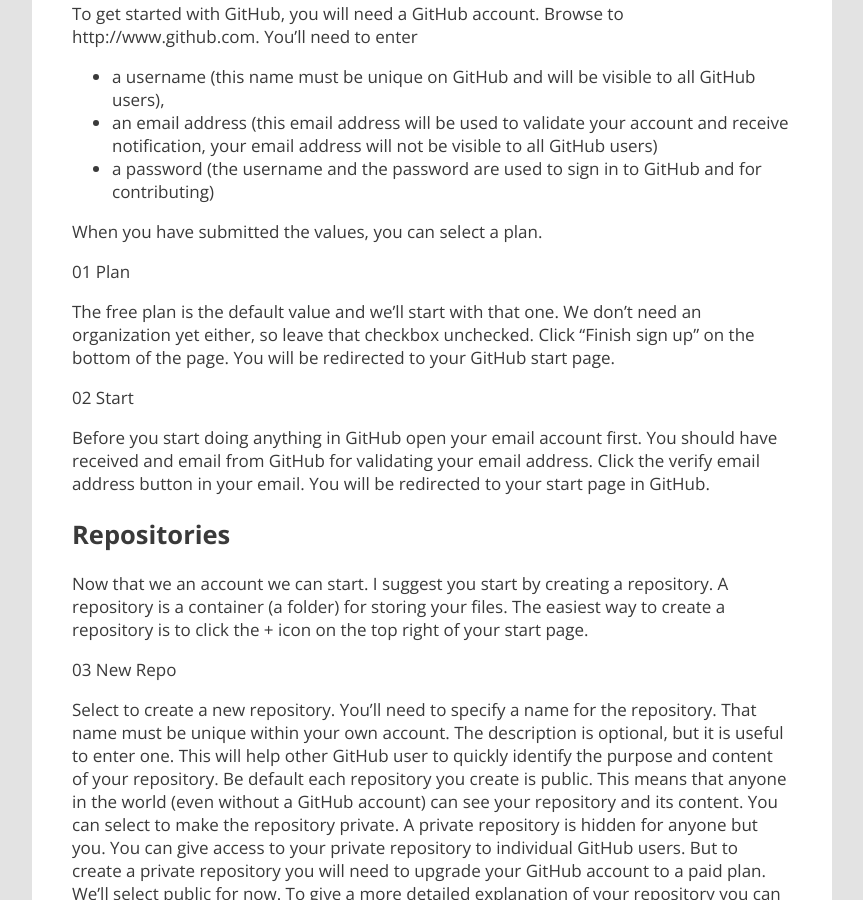
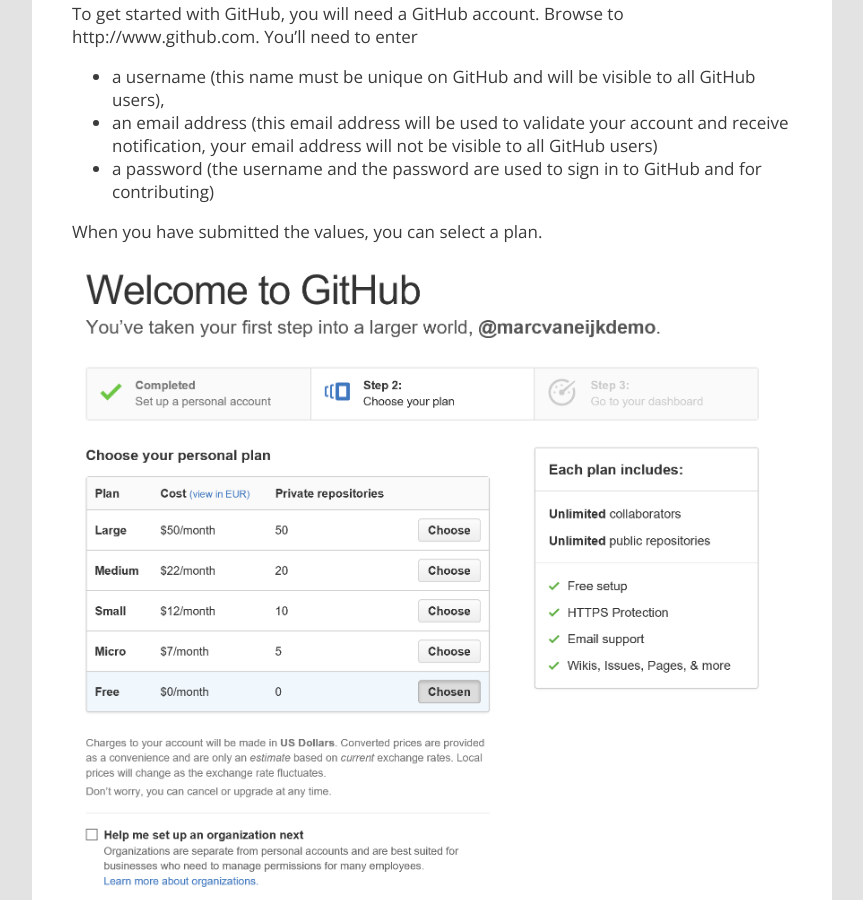
Before and after one commit to marcvaneijk/marcvaneijk.old, a Jekyll site: the page built from _posts/2016-02-03-githubstart.md, in a window 1280 px wide and 900 px high, scrolled down 2734 px. Shown: the whole window, without its empty margins (58-921 px from the left). Built offline with Jekyll 4.4.1, drawn with Linux system fonts in a browser that asks for light colours; nearby versions of some CDN libraries.

Commit message:
Update 2016-02-03-githubstart.md

```diff
--- a/_posts/2016-02-03-githubstart.md
+++ b/_posts/2016-02-03-githubstart.md
@@ -50,13 +50,11 @@ To get started with GitHub, you will need a GitHub account. Browse to http://www
 
 When you have submitted the values, you can select a plan.
 
-01 Plan
+<img src="/images/2016-02-03/01-Plan.png" width="700">
 
 The free plan is the default value and we’ll start with that one. We don’t need an organization yet either, so leave that checkbox unchecked. Click “Finish sign up” on the bottom of the page. You will be redirected to your GitHub start page.
 
-02 Start
-
-
+<img src="/images/2016-02-03/02-Start.png" width="700">
 
 Before you start doing anything in GitHub open your email account first. You should have received and email from GitHub for validating your email address. Click the verify email address button in your email. You will be redirected to your start page in GitHub.
 
@@ -64,7 +62,7 @@ Before you start doing anything in GitHub open your email account first. You sho
 
 Now that we an account we can start. I suggest you start by creating a repository. A repository is a container (a folder) for storing your files. The easiest way to create a repository is to click the + icon on the top right of your start page.
 
-03 New Repo
+<img src="/images/2016-02-03/03-New-Repo.png" width="700">
 
 Select to create a new repository. You’ll need to specify a name for the repository. That name must be unique within your own account. The description is optional, but it is useful to enter one. This will help other GitHub user to quickly identify the purpose and content of your repository. Be default each repository you create is public. This means that anyone in the world (even without a GitHub account) can see your repository and its content. You can select to make the repository private. A private repository is hidden for anyone but you. You can give access to your private repository to individual GitHub users. But to create a private repository you will need to upgrade your GitHub account to a paid plan. We’ll select public for now. To give a more detailed explanation of your repository you can create a readme file. Later in this blog I’ll look at the readme in more detail. We’ll skip it for now (don’t enable the checkbox).
 
```
